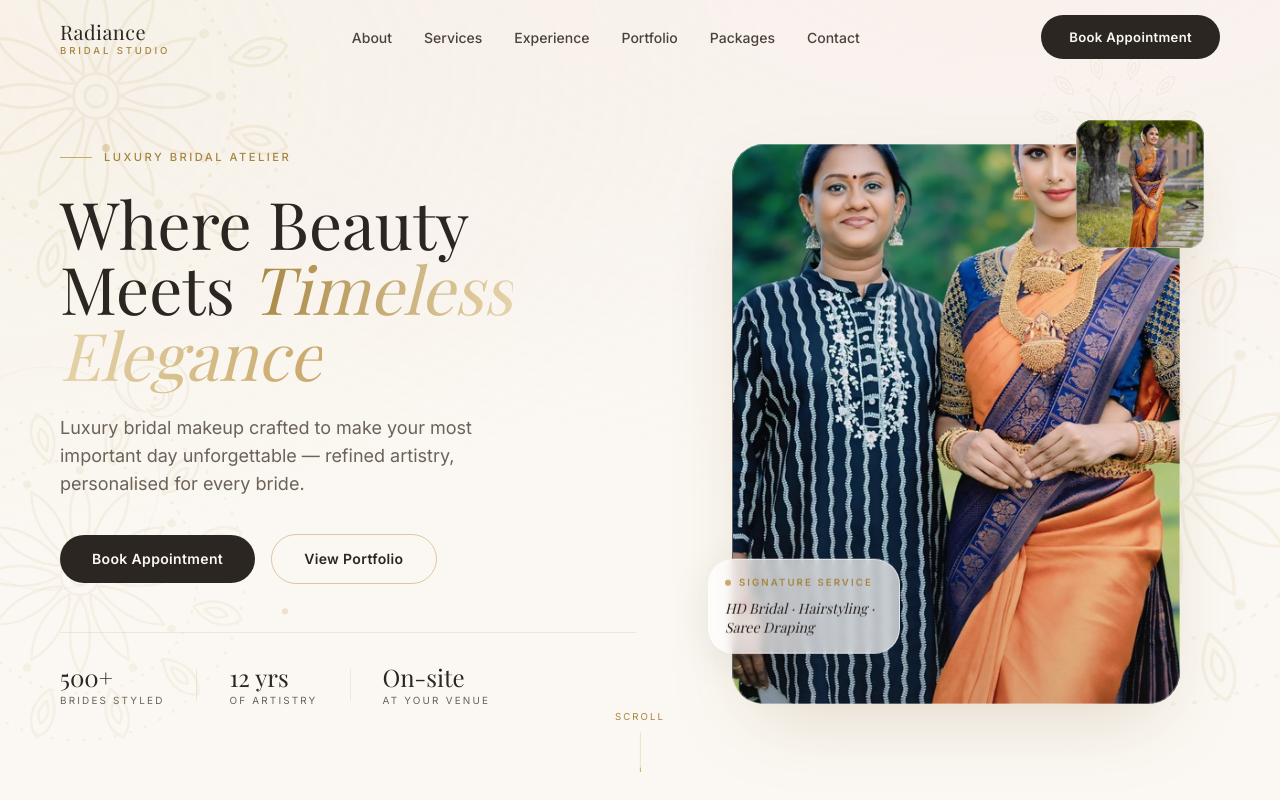
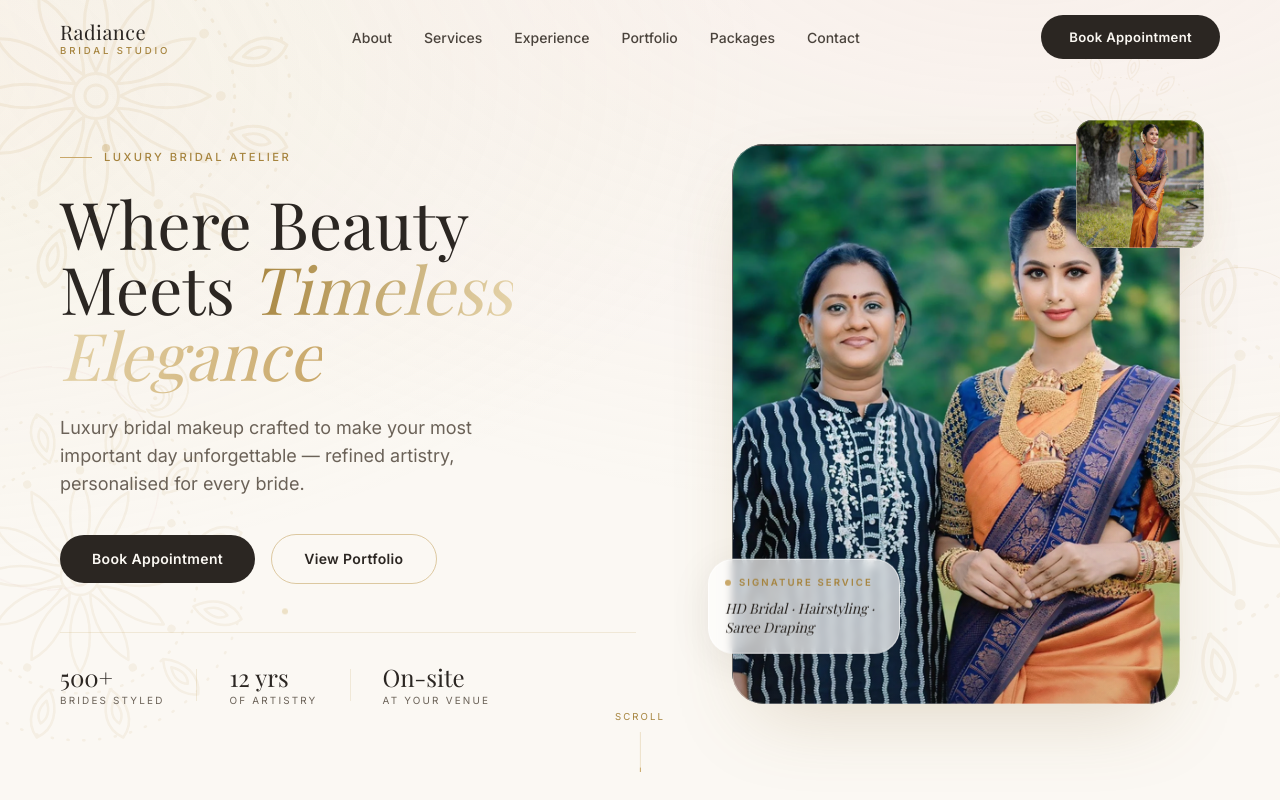
Before and after one commit to Rockieboi69/Radiance_bridal_studio, a React (Vite) app: page / in a window 1280 px wide. Shown: the top 800 px of the page. Built offline with nearby package versions, Linux system fonts and the light colour scheme; a web font is replaced by a local one.

Commit message:
Fix image cropping: anchor portrait images from top to keep faces in frame

```diff
--- a/src/components/StudioImage.tsx
+++ b/src/components/StudioImage.tsx
@@ -11,6 +11,8 @@ interface StudioImageProps {
   rounded?: string
   /** Loading strategy — use 'eager' for above-the-fold imagery. */
   loading?: 'lazy' | 'eager'
+  /** Focal point for cropping. Use 'top' for portraits so faces stay in frame. */
+  position?: 'center' | 'top' | 'bottom'
 }
 
 /**
@@ -25,7 +27,15 @@ export default function StudioImage({
   zoom = true,
   rounded = 'rounded-[1.4rem]',
   loading = 'lazy',
+  position = 'center',
 }: StudioImageProps) {
+  const objectPosition =
+    position === 'top'
+      ? 'object-top'
+      : position === 'bottom'
+        ? 'object-bottom'
+        : 'object-center'
+
   return (
     <div className={`group relative overflow-hidden ${rounded} ${ratio} ${className}`}>
       <motion.img
@@ -35,7 +45,7 @@ export default function StudioImage({
         decoding="async"
         whileHover={zoom ? { scale: 1.06 } : undefined}
         transition={{ duration: 1.2, ease: [0.22, 1, 0.36, 1] }}
-        className="absolute inset-0 h-full w-full object-cover"
+        className={`absolute inset-0 h-full w-full object-cover ${objectPosition}`}
       />
       {/* subtle gradient + inner sheen for a premium finish */}
       <div className="pointer-events-none absolute inset-0 bg-gradient-to-t from-charcoal/15 via-transparent to-transparent" />
--- a/src/pages/Booking.tsx
+++ b/src/pages/Booking.tsx
@@ -254,6 +254,7 @@ export default function Booking() {
               ratio="aspect-[4/5]"
               rounded="rounded-[1.8rem]"
               className="shadow-soft-lg"
+              position="top"
             />
             <div className="card-luxe flex flex-col gap-3 p-6">
               <h3 className="font-serif text-lg text-charcoal">What happens next?</h3>
--- a/src/sections/About.tsx
+++ b/src/sections/About.tsx
@@ -38,6 +38,7 @@ export default function About() {
               ratio="aspect-[4/5]"
               rounded="rounded-[2rem]"
               className="shadow-soft-lg"
+              position="top"
             />
             <div className="absolute -bottom-10 -right-6 w-40 sm:w-48">
               <StudioImage
--- a/src/sections/Hero.tsx
+++ b/src/sections/Hero.tsx
@@ -99,6 +99,7 @@ export default function Hero() {
               rounded="rounded-[2rem]"
               className="shadow-soft-lg"
               loading="eager"
+              position="top"
             />
 
             {/* Floating accent card */}
```
